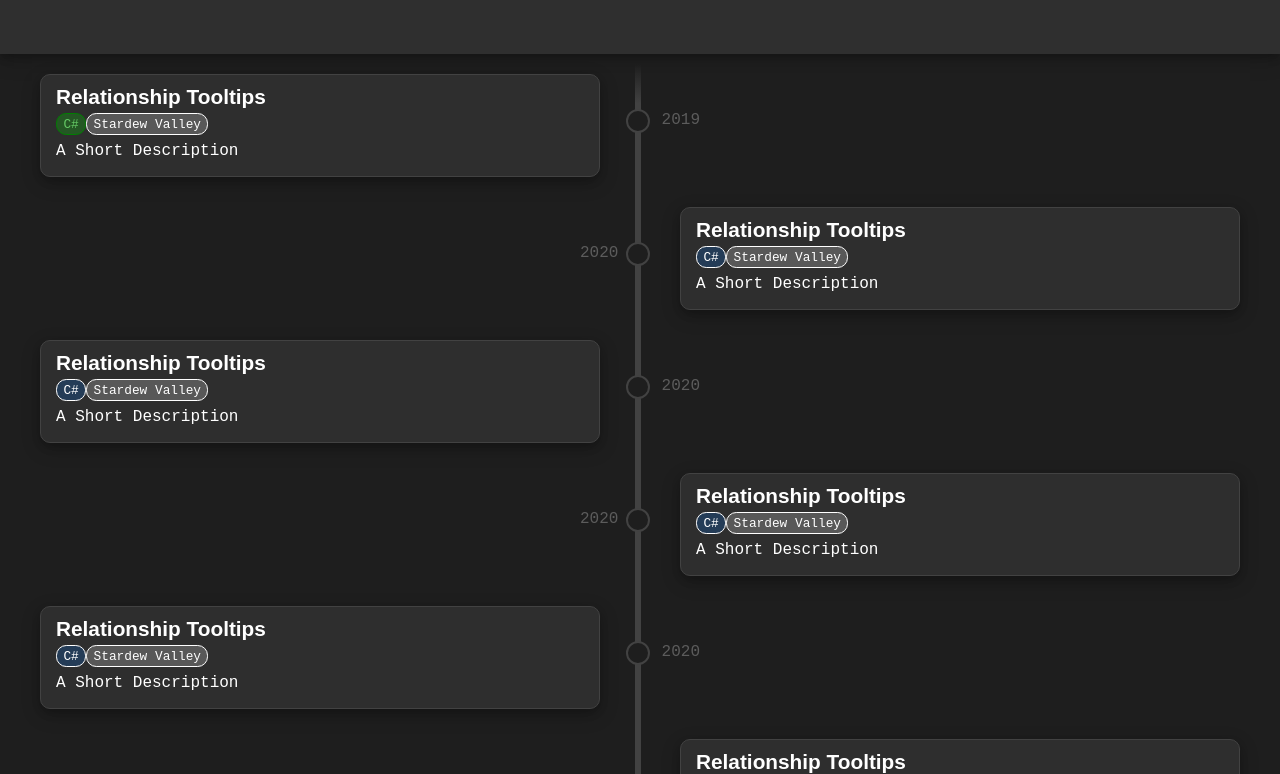
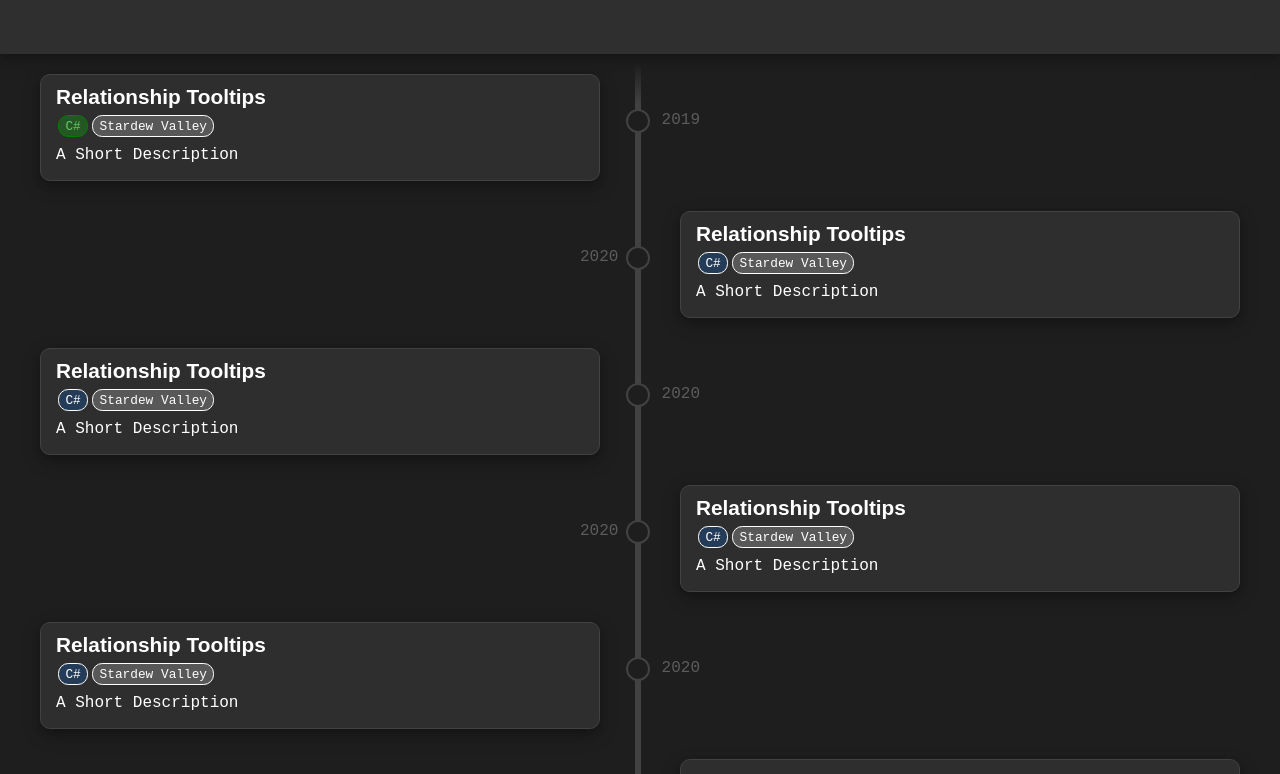
Before and after one commit to M3ales/m3ales-app, a Next.js app: page / in a window 1280 px wide. Shown: the part 946-1720 px from the top of the page. Built offline with nearby package versions, Linux system fonts and the light colour scheme.

Commit message:
Readability

```diff
--- a/src/components/timeline/timeline.module.css
+++ b/src/components/timeline/timeline.module.css
@@ -105,13 +105,16 @@
 }
 
 /* Tech Items */
-.tech > .white, .tech > .green, .tech > .blue{
+.tech > .white,
+.tech > .green,
+.tech > .blue {
   display:inline-block;
   border: 1px solid white;
   border-radius: .8em;
   padding: .2em .5em;
   word-break: keep-all;
   font-size: .8em;
+  margin: 2px;
 }
 
 /* Tech Colours */
```
